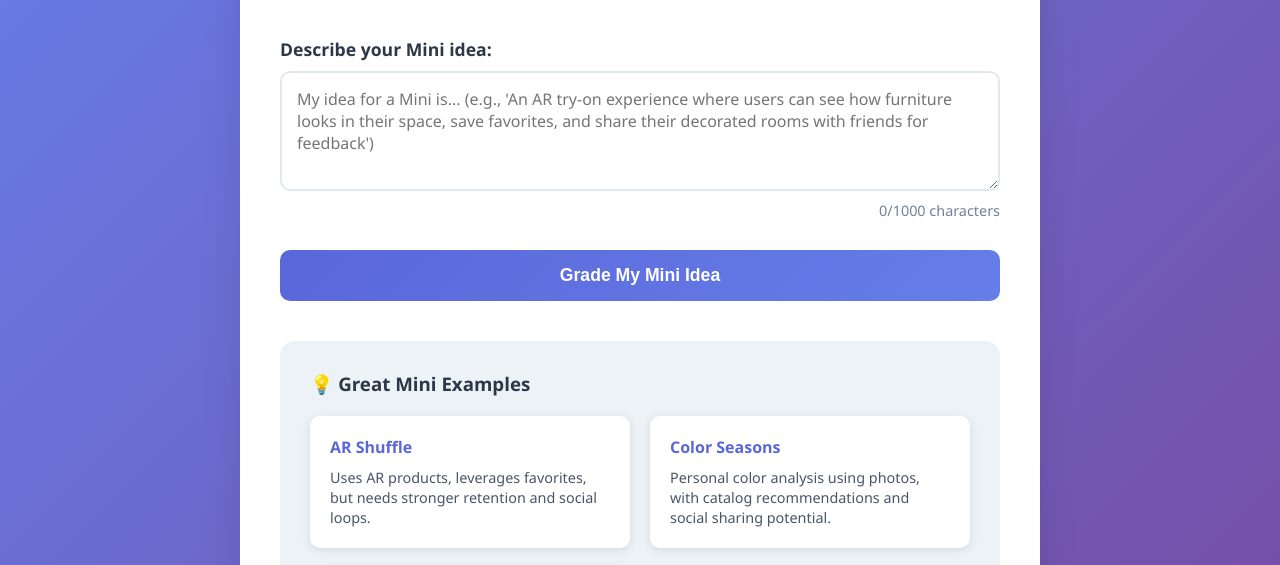
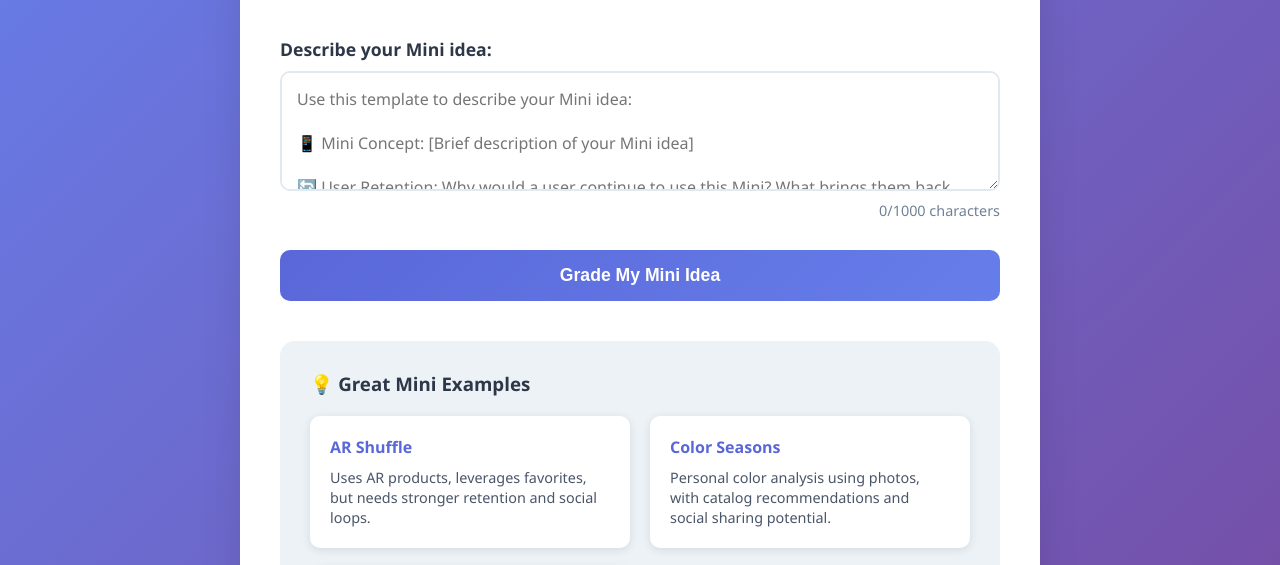
Before and after one commit to dtmoubayed/minis-idea-grader, a plain HTML site: page index.html in a window 1280 px wide. Shown: the part 192-757 px from the top of the page. Drawn offline with Linux system fonts and the light colour scheme.

Commit message:
Add structured template for Mini idea descriptions

```diff
--- a/index.html
+++ b/index.html
@@ -257,7 +257,19 @@
                 <textarea
                     id="ideaText"
                     class="idea-input"
-                    placeholder="My idea for a Mini is... (e.g., 'An AR try-on experience where users can see how furniture looks in their space, save favorites, and share their decorated rooms with friends for feedback')"
+                    placeholder="Use this template to describe your Mini idea:
+
+📱 Mini Concept: [Brief description of your Mini idea]
+
+🔄 User Retention: Why would a user continue to use this Mini? What brings them back daily/weekly?
+
+🛍️ Platform Capabilities: What Shop-specific features do you plan to use? (catalog, user data, Shop ecosystem)
+
+🤖 AI Integration: How are you leveraging AI/LLMs to enhance the experience?
+
+👤 Personalization: How do you use user preferences, purchase history, or identity data to customize the experience?
+
+🌟 Example: StyleMatch - An AI-powered outfit recommender that analyzes user photos, learns from their purchase history, suggests daily looks from Shops catalog, and creates social challenges where friends vote on outfits to build engagement habits."
                     maxlength="1000"
                 ></textarea>
                 <div style="text-align: right; color: #718096; font-size: 0.9rem; margin-top: 5px;">
```
